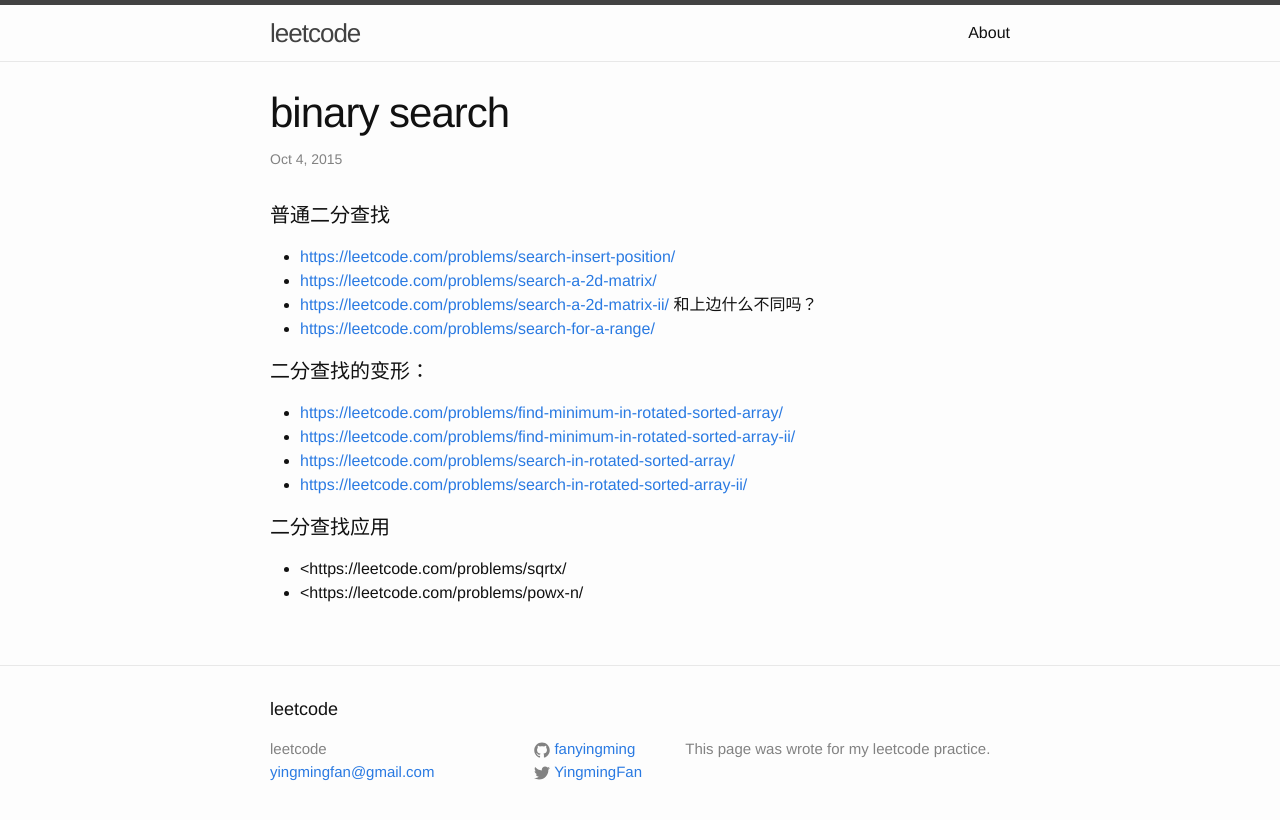
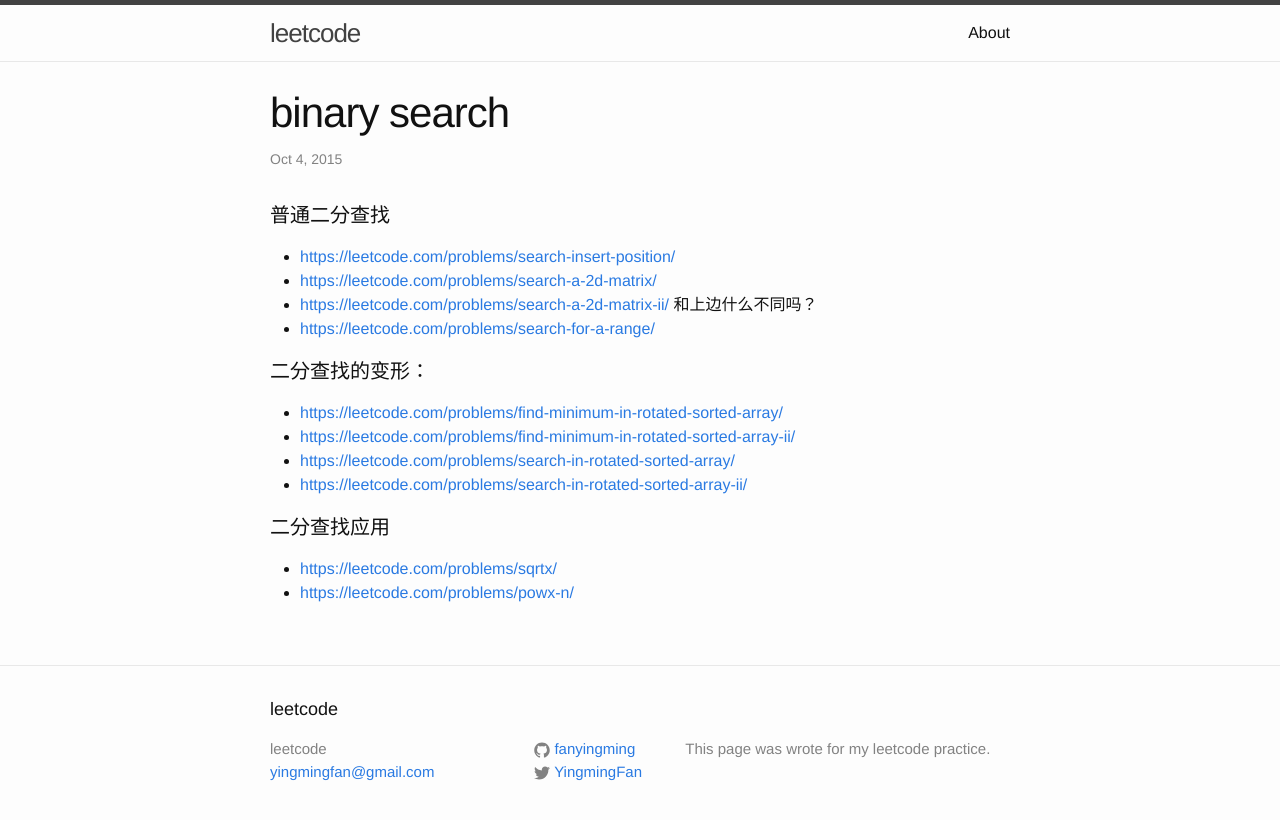
Before and after one commit to fanyingming/leetcode, a Jekyll site: the page built from _posts/2015-10-04-binary-search.md, in a window 1280 px wide. Shown: the top 820 px of the page. Built offline with Jekyll 4.4.1, drawn with Linux system fonts in a browser that asks for light colours.

Commit message:
fix missing things.

```diff
--- a/_posts/2015-10-04-binary-search.md
+++ b/_posts/2015-10-04-binary-search.md
@@ -21,5 +21,5 @@
 
 #### 二分查找应用
 
-- <https://leetcode.com/problems/sqrtx/
-- <https://leetcode.com/problems/powx-n/
+- <https://leetcode.com/problems/sqrtx/>
+- <https://leetcode.com/problems/powx-n/>
```
